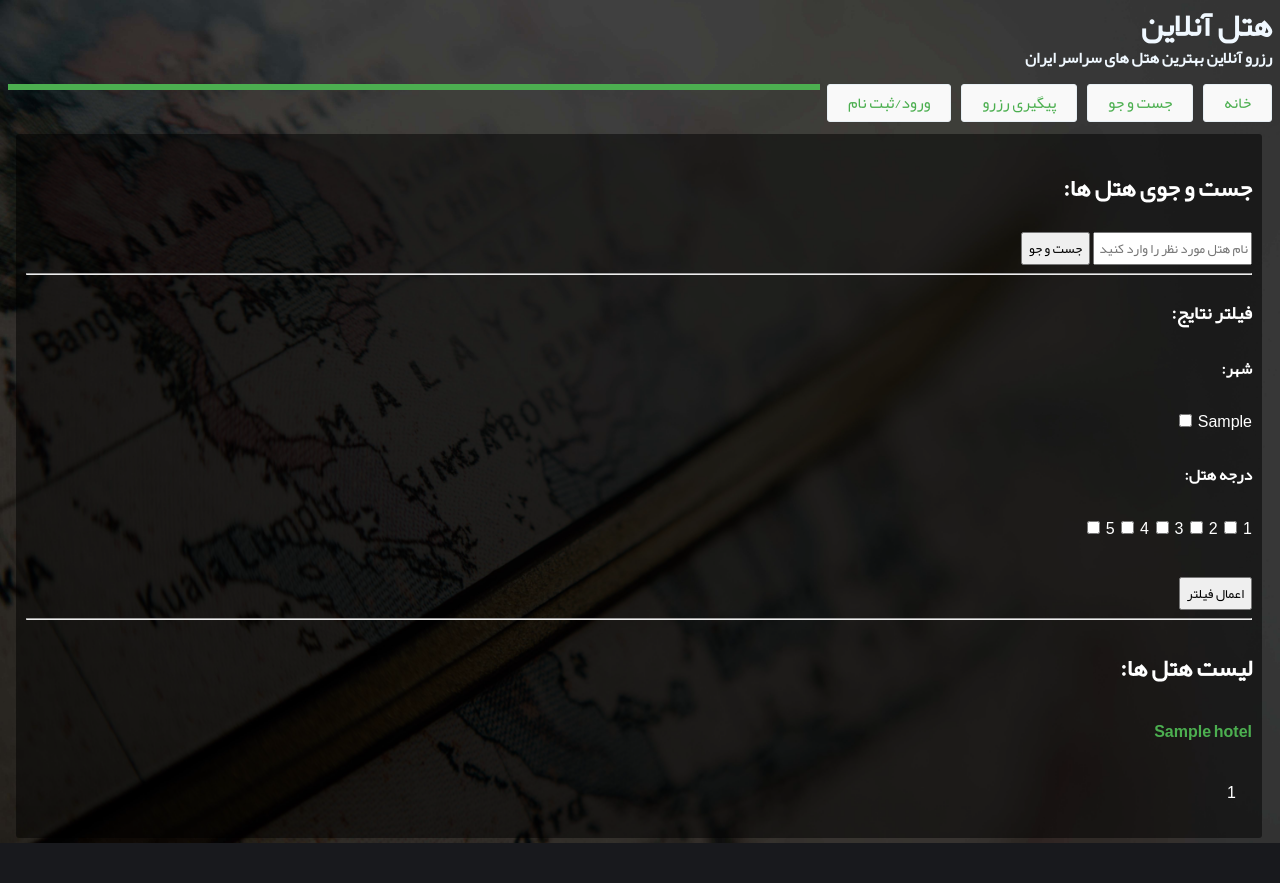
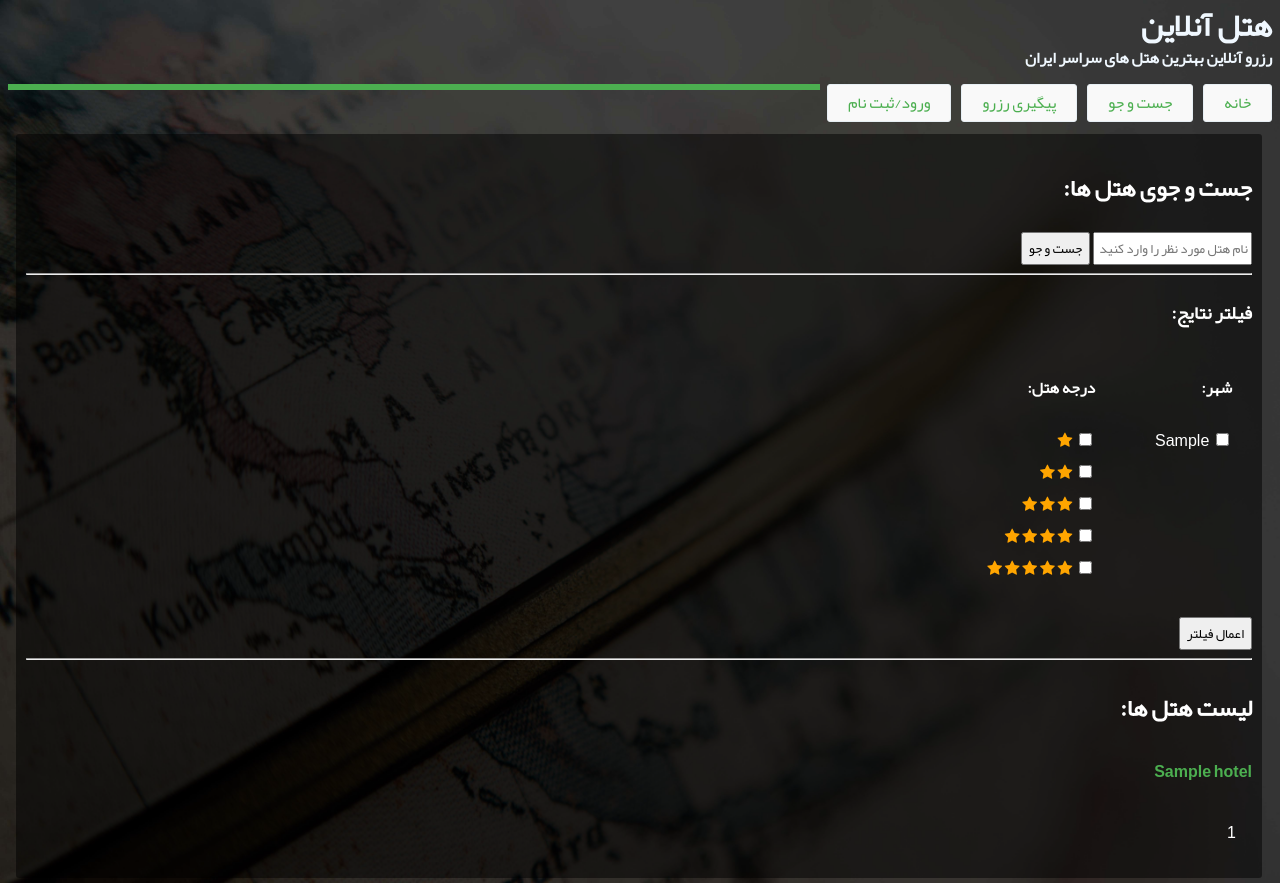
Before and after one commit to Pooryamn/Hotel-reservation-System, a Django app: page /hotel/search/ in a window 1280 px wide. Before the commit the page ends 843 px from the top, so only its background shows below. Run offline with Django 3.2, Linux system fonts and the light colour scheme; tables that the repository leaves empty hold one stand-in row (values such as "Sample post"); some libraries are stand-ins or nearby versions.

Commit message:
update on search page

```diff
--- a/blog/templates/blog/hotel/search.html
+++ b/blog/templates/blog/hotel/search.html
@@ -6,6 +6,7 @@
 <head lang="en">
     <meta charset="UTF-8">
     <title>جست و جو</title>
+    <link rel="stylesheet" href="https://cdnjs.cloudflare.com/ajax/libs/font-awesome/4.7.0/css/font-awesome.min.css">
     <link rel="stylesheet" href="{% static 'css/home.css' %}" type="text/css">
     <!-- <link rel="stylesheet" href="{% static 'css/search.css' %}" type="text/css"> -->
 
@@ -45,6 +46,9 @@
         padding:10px;
         margin-bottom: 5px;
       }
+      .checked {
+        color: orange;
+      }
     </style>
 </head>
 <body style="color: white;">
@@ -63,41 +67,68 @@
 <hr>
 <h3>فیلتر نتایج:</h3>
 <form method="get">
+  <div style="display: flex; flex-direction: row; justify-content: flex-start;">
+    <div style="margin-right: 20px; margin-left:60px;">
         <h4>شهر:</h4>
         {% for city in city_list %}
-        <span dir="ltr"><input type="checkbox" id="{{ forcount.loop }}"
+            <div><input type="checkbox" id="{{ forcount.loop }}"
             value="{{city}}" name="city_checked" {% if city in city_checked_url %}checked{% endif %}>
-        <label for="{{ forcount.loop }}">{{city}}</label></span>
+            <label for="{{ forcount.loop }}">{{city}}</label></div>
         {% endfor %}
+    </div>
+    <div>
+        <h4>درجه هتل:</h4>
+        <div>
+          <input type="checkbox" id="rank1" value="1" name="ranking_checked" {% if '1' in ranking_checked_url %}checked{% endif %}>
+          <label for="rank1">
+            <span class="fa fa-star checked"></span>
+          </label>
+        </div>
 
-    <br />
-    <h4>درجه هتل:</h4>
-    <span dir="ltr"><input type="checkbox" id="rank1"
-    value="1" name="ranking_checked" {% if '1' in ranking_checked_url %}checked{% endif %}>
-    <label for="rank1">1</label></span>
+        <div>
+          <input type="checkbox" id="rank2" value="2" name="ranking_checked" {% if '2' in ranking_checked_url %}checked{% endif %}>
+          <label for="rank2">
+            <span class="fa fa-star checked"></span>
+            <span class="fa fa-star checked"></span>
+          </label>
+        </div>
 
-    <span dir="ltr"><input type="checkbox" id="rank2"
-    value="2" name="ranking_checked" {% if '2' in ranking_checked_url %}checked{% endif %}>
-    <label for="rank2">2</label></span>
+        <div>
+          <input type="checkbox" id="rank3" value="3" name="ranking_checked" {% if '3' in ranking_checked_url %}checked{% endif %}>
+          <label for="rank3">
+            <span class="fa fa-star checked"></span>
+            <span class="fa fa-star checked"></span>
+            <span class="fa fa-star checked"></span>
+          </label>
+        </div>
 
-    <span dir="ltr"><input type="checkbox" id="rank3"
-    value="3" name="ranking_checked" {% if '3' in ranking_checked_url %}checked{% endif %}>
-    <label for="rank3">3</label></span>
+        <div>
+          <input type="checkbox" id="rank4" value="4" name="ranking_checked" {% if '4' in ranking_checked_url %}checked{% endif %}>
+          <label for="rank4">
+            <span class="fa fa-star checked"></span>
+            <span class="fa fa-star checked"></span>
+            <span class="fa fa-star checked"></span>
+            <span class="fa fa-star checked"></span>
+          </label>
+        </div>
 
-    <span dir="ltr"><input type="checkbox" id="rank4"
-    value="4" name="ranking_checked" {% if '4' in ranking_checked_url %}checked{% endif %}>
-    <label for="rank4">4</label></span>
+        <div>
+          <input type="checkbox" id="rank5" value="5" name="ranking_checked" {% if '5' in ranking_checked_url %}checked{% endif %}>
+          <label for="rank5">
+            <span class="fa fa-star checked"></span>
+            <span class="fa fa-star checked"></span>
+            <span class="fa fa-star checked"></span>
+            <span class="fa fa-star checked"></span>
+            <span class="fa fa-star checked"></span>
+          </label>
+        </div>
+    </div>
+  </div>
 
-    <span dir="ltr"><input type="checkbox" id="rank5"
-    value="5" name="ranking_checked" {% if '5' in ranking_checked_url %}checked{% endif %}>
-    <label for="rank5">5</label></span>
-
-    <br />
   <br />
   <input type="hidden" value="form2" name="form_select">
   <input type="submit" value="اعمال فیلتر">
 </form>
-<!-- </div> -->
 
 <hr>
 <!-- <div class="black-box"> -->
```
Lines whose indentation alone changed are shown as unchanged.
